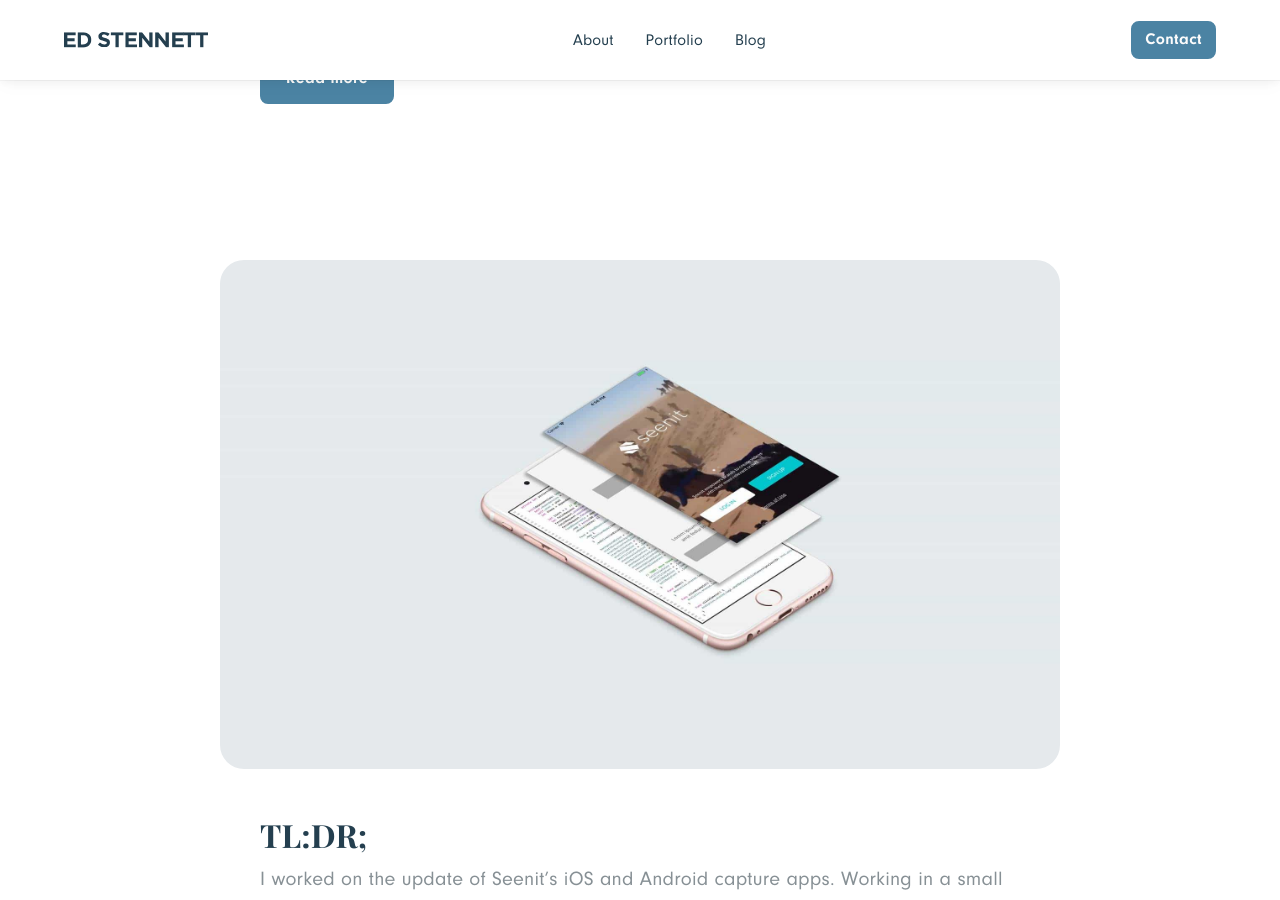
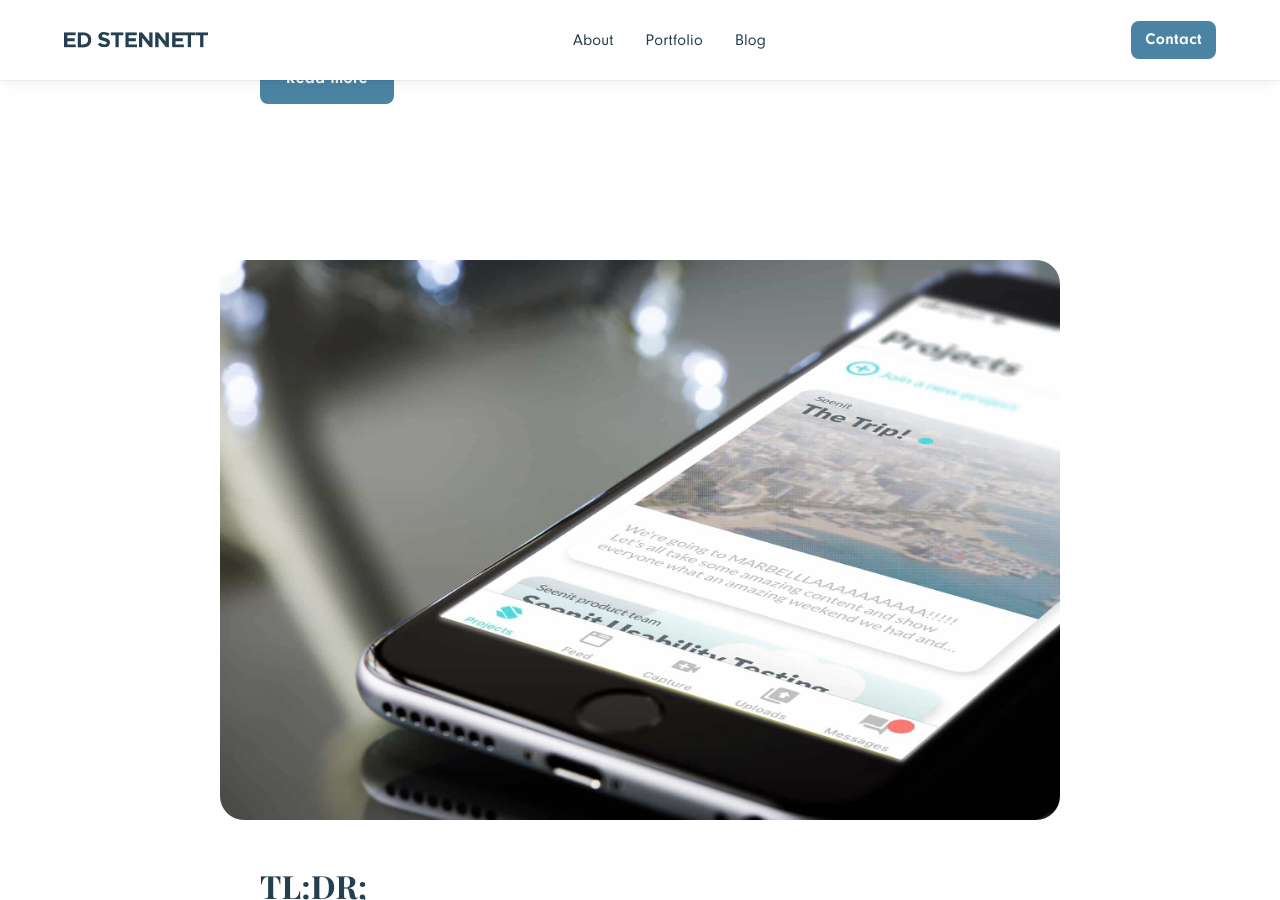
Before and after one commit to edstennettackee/edstennett, a Jekyll site: the page built from _portfolio/seenit-app-go-to-market.md, in a window 1280 px wide and 900 px high, scrolled down 358 px. Built offline with Jekyll 4.4.1, drawn with Linux system fonts in a browser that asks for light colours.

Commit message:
Updated '_portfolio/seenit-app-go-to-market.md' via CloudCannon

```diff
--- a/_portfolio/seenit-app-go-to-market.md
+++ b/_portfolio/seenit-app-go-to-market.md
@@ -4,9 +4,10 @@
   I worked on the update of Seenit's iOS and Android capture apps. Working in a
   small product team, we used the Double Diamond design process. I was involved
   predominately in the user-interface design and product marketing.
-image: /assets/images/portfolio/seenit-video.jpg
+image: /assets/images/portfolio/seenit-app-mockup.jpg
 company: Seenit
 ---
+
 ## TL:DR;
 
 I worked on the update of Seenit's iOS and Android capture apps. Working in a small product team, we used the Double Diamond design process. I was involved predominately in the user-interface design and product marketing.
@@ -15,11 +16,11 @@
 
 As a product team we began by gathering insights and identifying key pain points for users. Our ultimate objective was to ensure we had more users joining more at least 2 projects and contributing to all available shots. The existing app was designed around users joining a single project; we wanted to shift users away from this.
 
-&nbsp;
+<div><img class="larger-image" src="/assets/images/portfolio/four-d-design-process.png" width="2000" height="1200" /></div>
 
 With pain points identified and the initial research carried out, we began to produce some initial low fidelity designs around how we could shift towards a multiple project view. The basic premise was that every part of the app would be global and users could filter by projects they had joined. We conducted several user tests with the low-fi prototype and iterated the design based on feedback and our findings.
 
-&nbsp;
+<div><img class="larger-image" src="/assets/images/portfolio/seenit-define.jpg" width="2000" height="1154" /></div>
 
 After several rounds of iterations we were at a point where we felt we like we had enough to move onto the next stage.
 
@@ -35,7 +36,7 @@
 
 We wanted to produce two videos. The first would be for social that we could use to highlight the changes and create a buzz around the new app. The second would be used for training purposes when it came to on-boarding new customers and showing them more detail around how to use the app.
 
-&nbsp;
+<div><img src="/assets/images/portfolio/seenit-video.jpg" width="2000" height="1212" /></div>
 
 I started with a basic storyboard and the general direction I wanted the video to take. I fired up Illustrator, Sketch, and Xcode and began creating the various assets required. Once I had them ready, it was a simple case of animating everything in After Effects and stitching it all together in Premiere Pro.
 
@@ -47,13 +48,15 @@
 
 Post launch, I carried out a number of user tests to identify potential pain points for users. A common theme for users was not being certain if their upload had completed and where they could see said content. With a trusty whiteboard and pen, I put together the high level information architecture and from there some basic sketches of the user flow. It became apparent that once content has begun to upload, users should see its progress immediately, as well as being given control over its state (pause, stop, start).
 
-&nbsp;
+<div><img class="larger-image" src="/assets/images/portfolio/discover-uploads.jpg" width="1200" height="1600" /></div>
 
 With the IA complete, I worked on a low fidelity prototype for the improved uploads flow. With this, I began some further user tests and iterated the design based on my findings and feedback.
 
+<div><img class="larger-image" src="/assets/images/portfolio/define-uploads.jpg" width="2000" height="1587" /></div>
+
 I used the extensive Seenit iOS and Android Sketch symbol libraries to put together polished designs. I made sure to follow best practice, ensuring the familiar iOS and Android components were used to provide the best possible user experience.
 
-&nbsp;
+<div><img class="larger-image" src="/assets/images/portfolio/develop-uploads.jpg" width="2000" height="1397" /></div>
 
 ## Results
 
```
